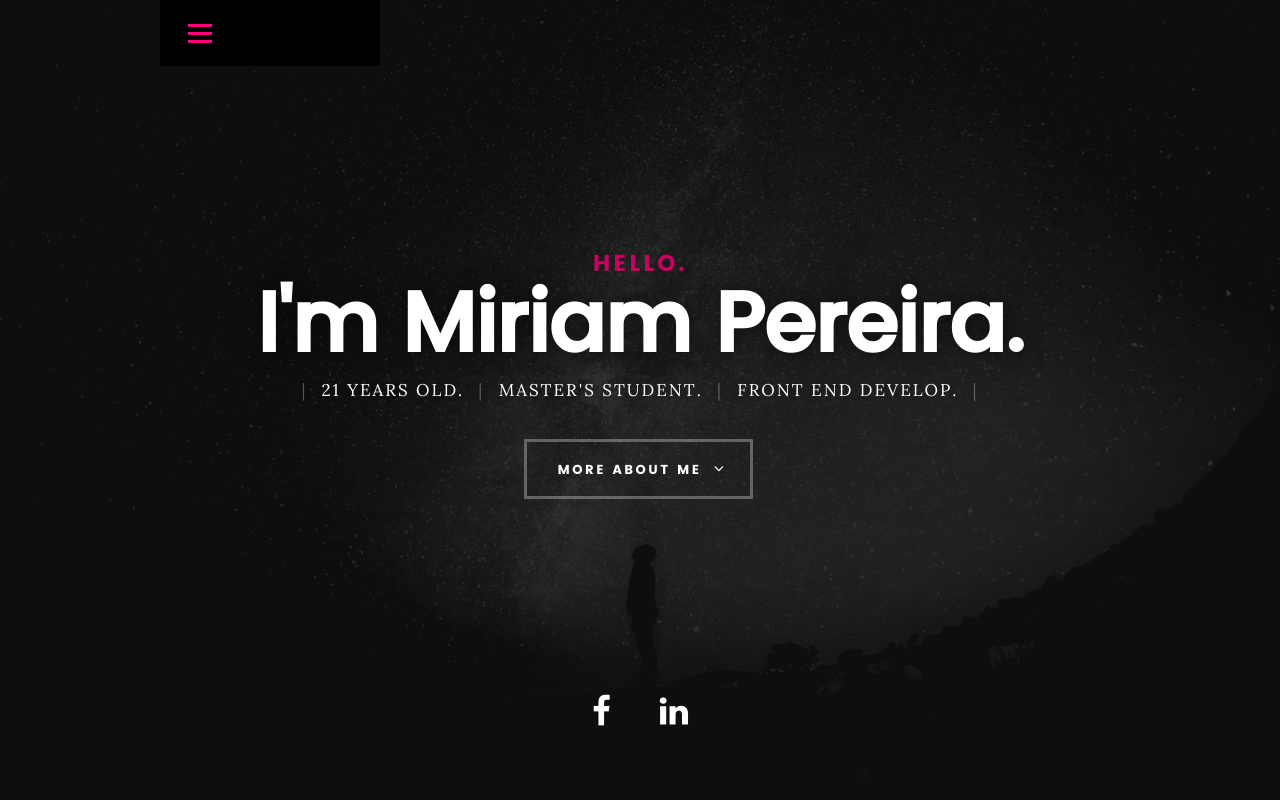
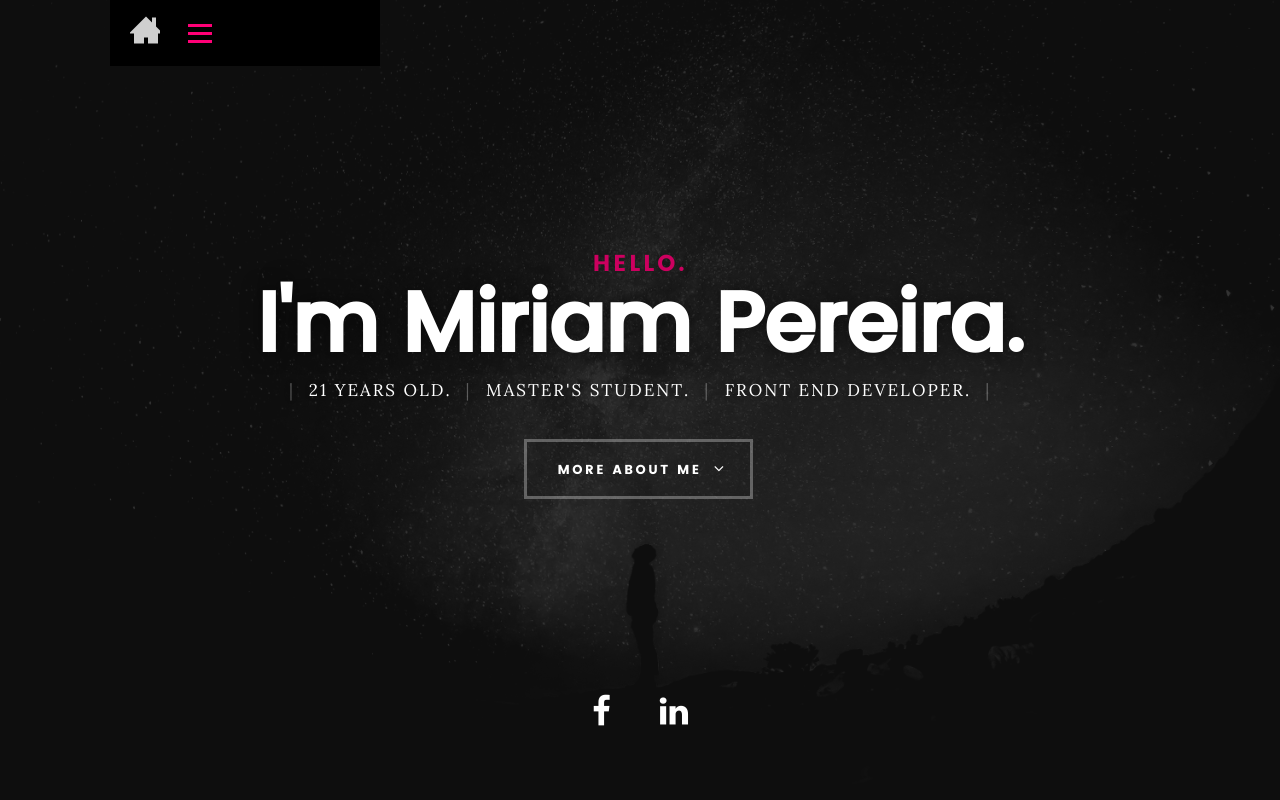
Before and after one commit to poupaax/QSProfileCards, a plain HTML site: page Site/miriam.html in a window 1280 px wide. Shown: the top 800 px of the page. Drawn offline with Linux system fonts and the light colour scheme.

Commit message:
add button home

```diff
--- a/Site/css/main.css
+++ b/Site/css/main.css
@@ -1127,6 +1127,12 @@ header .logo a {
  * menu toggle - (_layout.css)
  * -------------------------------------------------------------------
  */
+.home-icon{
+	background-color: #000;
+    padding: 14px 20px 10px 20px;
+    margin-left: 40px;
+    width: 130px;
+}
 .menu-toggle {
 	float: left;
 	width: 40px;
--- a/Site/miriam.html
+++ b/Site/miriam.html
@@ -38,7 +38,11 @@
    ================================================== -->
    <header>
    	<div class="row">
-
+		<div class="home-icon">
+			<a onclick="window.location='index.html';">
+				<img src="img/home.png"></img>
+			</a>
+		</div>
    		<div class="top-bar">
    			<a class="menu-toggle" href="#"><span>Menu</span></a>
 
@@ -72,7 +76,7 @@
 	   			<p class="intro-position">
 	   				<span>21 years old.</span>
 	   				<span>Master's student.</span>
-	   				<span>Front End Develop.</span>
+	   				<span>Front End Developer.</span>
 	   			</p>
 
 	   			<a class="button stroke smoothscroll" href="#about" title="">More About Me</a>
```
Also changed, not shown: Site/pedro.html (+5 -1 lines), Site/img/home.png (added).
